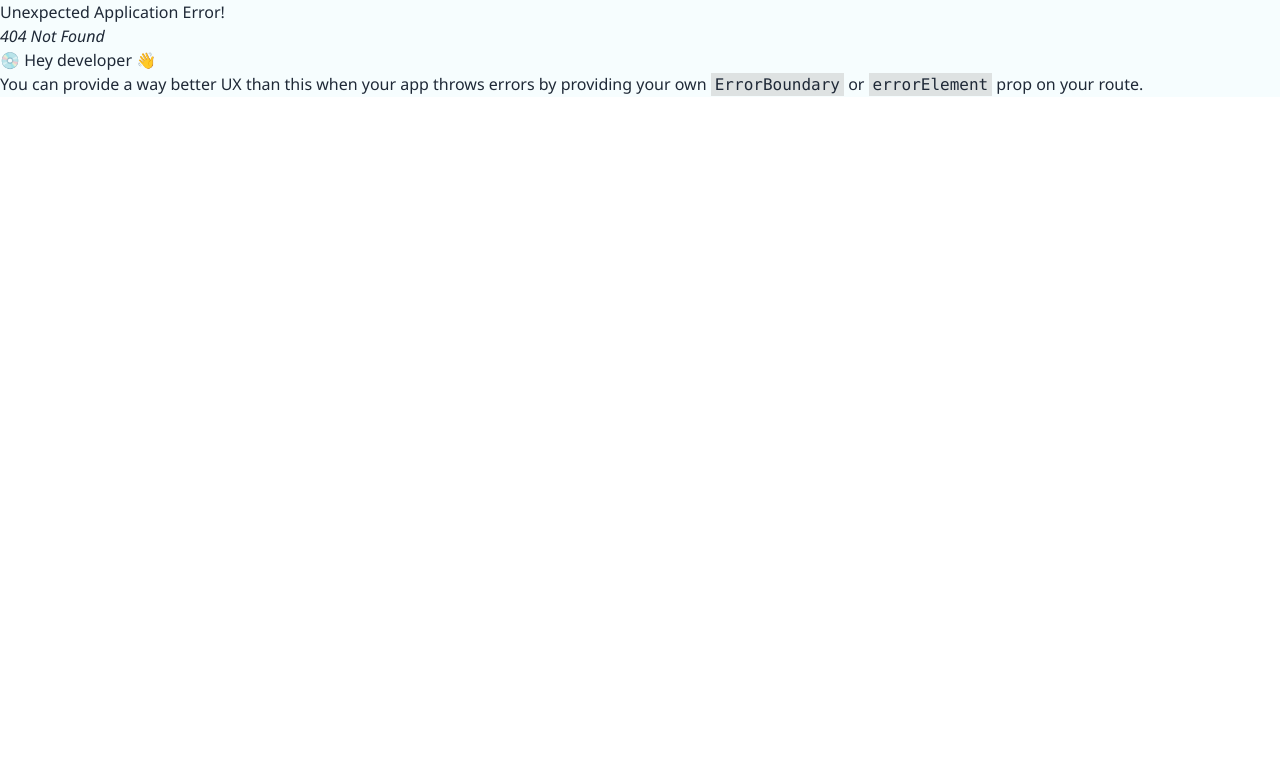
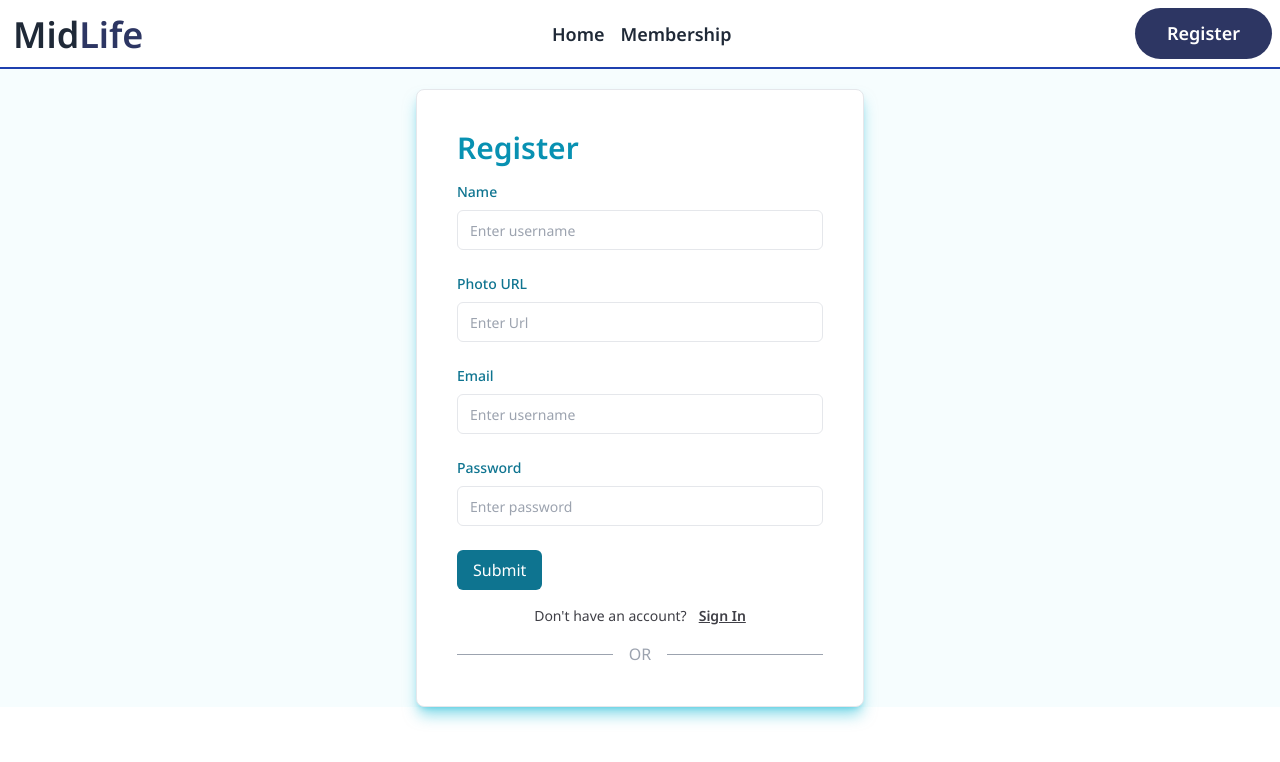
Before and after one commit to naimulislammunna/Midlife-diagnostic-App, a React (Vite) app: page /register in a window 1280 px wide. Before the commit this address had no page. Shown: the top 762 px of the page. Built offline with nearby package versions, Linux system fonts and the light colour scheme.

Commit message:
register added

```diff
--- a/package.json
+++ b/package.json
@@ -10,6 +10,7 @@
     "preview": "vite preview"
   },
   "dependencies": {
+    "formik": "^2.4.6",
     "react": "^18.3.1",
     "react-dom": "^18.3.1"
   },
--- /dev/null
+++ b/src/Auth/AuthProvider.jsx
@@ -0,0 +1,23 @@
+import { createUserWithEmailAndPassword } from 'firebase/auth';
+import { createContext } from 'react';
+import auth from '../firebase/firebase.config';
+
+export const AuthContext = createContext();
+
+const AuthProvider = ({children}) => {
+
+    const handleRegister = (email, password) =>{
+        createUserWithEmailAndPassword(auth, email, password)
+    }
+
+    const info = {
+        handleRegister
+    }
+    return (
+        <AuthContext.Provider value={info}>
+            {children}
+        </AuthContext.Provider>
+    );
+};
+
+export default AuthProvider;
--- a/src/Components/Navber/Navber.jsx
+++ b/src/Components/Navber/Navber.jsx
@@ -1,8 +1,89 @@
+
+// import { useContext } from "react";
+import { Link, NavLink } from "react-router-dom";
+// import { AuthContext } from "../../Auth/AuthProvider";
+
 
 const Navber = () => {
+    // const { userInfo, logOut } = useContext(AuthContext);
+
+    // const handleLogOut = () => {
+    //     logOut();
+    // }
+
+
+    const items = <>
+        <NavLink to='/'><button className="text-gray text-lg font-semibold hover:border-b-2 hover:border-orange">Home</button></NavLink>
+        <NavLink to='/membership'><button className="text-gray text-lg font-semibold hover:border-b-2 hover:border-orange">Membership</button></NavLink>
+    </>
     return (
-        <div>
-            navber
+        <div className="home-container flex bg-white border-b-2 border-blue-800">
+            <div className="navbar flex justify-between">
+                <div>
+                    <div className="dropdown">
+                        <div tabIndex={0} role="button" className="btn btn-ghost lg:hidden p-0">
+                            <svg
+                                xmlns="http://www.w3.org/2000/svg"
+                                className="h-5 w-5"
+                                fill="none"
+                                viewBox="0 0 24 24"
+                                stroke="currentColor">
+                                <path
+                                    strokeLinecap="round"
+                                    strokeLinejoin="round"
+                                    strokeWidth="2"
+                                    d="M4 6h16M4 12h8m-8 6h16" />
+                            </svg>
+                        </div>
+                        <ul
+                            tabIndex={0}
+                            className="menu menu-sm dropdown-content bg-base-100 rounded-box z-[1] mt-3 w-52 p-2 shadow">
+                            {items}
+                        </ul>
+                    </div>
+                    <div className="flex">
+                        <Link to='/'>
+                            <a className="btn btn-ghost text-2xl lg:text-4xl logo gap-0 p-1">Mid<span className="text-myBlue logo">Life</span></a>
+                        </Link>
+                    </div>
+                </div>
+                <div className="navbar-center hidden lg:flex">
+                    <ul className="menu menu-horizontal px-1 flex gap-4">
+                        {items}
+                    </ul>
+                </div>
+                <div className="flex-none">
+                    {/* {
+                        userInfo?.email || <Link to='/register'>
+                            <button className="button">Register</button>
+                        </Link>
+                    } */}
+                    <Link to='/register'>
+                        <button className="button">Register</button>
+                    </Link>
+                    {/* {userInfo && <div className="dropdown dropdown-end">
+                        <div tabIndex={0} role="button" className="btn btn-ghost btn-circle avatar">
+                            <div className="w-10 rounded-full">
+                                <img
+                                    alt="Tailwind CSS Navbar component"
+                                    src={userInfo?.photoURL} />
+
+                            </div>
+                        </div>
+                        <ul
+                            tabIndex={0}
+                            className="menu menu-sm dropdown-content bg-base-100 rounded-box z-[1] mt-3 w-52 p-2 shadow">
+                            <li>
+                                {userInfo?.displayName}
+                            </li>
+                            <li className="my-3"><Link to='/dashboard'>Dashboard</Link></li>
+                            <li className="my-3"><Link to='/admin-dashboard'>Admin-dashboard</Link></li>
+                            <li>{userInfo && <button onClick={handleLogOut} className="px-4 py-2 rounded-full bg-white">Sign Out</button>}</li>
+                        </ul>
+                    </div>} */}
+                </div>
+            </div>
+
         </div>
     );
 };
--- /dev/null
+++ b/src/Pages/Register/Register.jsx
@@ -0,0 +1,106 @@
+
+import { useContext, useState } from "react";
+import { Link, useLocation, useNavigate } from "react-router-dom";
+// import { AuthContext } from "../../Auth/AuthProvider";
+import { useForm } from "react-hook-form";
+// import { toast, ToastContainer } from "react-toastify";
+// import 'react-toastify/dist/ReactToastify.css';
+// import { AuthContext } from "../../Auth/AuthProvider";
+// import useAxiosPublic from "../../Hook/useAxiosPublic";
+// import Swal from "sweetalert2";
+// import GoogleLogIn from "../../Components/GoogleLogIn/GoogleLogIn";
+
+const Register = () => {
+    // const {handleRegister} = useContext(AuthContext);
+
+    const {
+        register,
+        handleSubmit,
+        formState: { errors },
+      } = useForm()
+
+      const onSubmit = (data) => console.log(data)
+
+    return (
+        <div className="my-5">
+            <div className="mx-auto w-full max-w-md space-y-4 rounded-lg border bg-white p-10 shadow-lg dark:border-cyan-700 dark:bg-cyan-900  shadow-cyan-500/50">
+                <h1 className="text-3xl font-semibold text-cyan-600">Register</h1>
+                <form onSubmit={handleSubmit(onSubmit)} className="space-y-6">
+                    <div className="space-y-2 text-sm text-cyan-700 dark:text-cyan-300">
+                        <label htmlFor="username_2" className="block font-medium">
+                            Name
+                        </label>
+                        <input
+                            className="flex h-10 w-full rounded-md border px-3 py-2 text-sm focus:ring-1 focus-visible:outline-none dark:border-cyan-700"
+                            id="username_2"
+                            placeholder="Enter username"
+                            name="name"
+                            type="text"
+                            required
+                            {...register('name')}
+                        />
+                    </div>
+                    <div className="space-y-2 text-sm text-cyan-700 dark:text-cyan-300">
+                        <label htmlFor="photoUrl" className="block font-medium">
+                            Photo URL
+                        </label>
+                        <input
+                            className="flex h-10 w-full rounded-md border px-3 py-2 text-sm focus:ring-1 focus-visible:outline-none dark:border-cyan-700"
+                            id="photoUrl"
+                            placeholder="Enter Url"
+                            name="photoUrl"
+                            type="text"
+                            required
+                            {...register('photoURL')}
+                        />
+                    </div>
+                    <div className="space-y-2 text-sm text-cyan-700 dark:text-cyan-300">
+                        <label htmlFor="email" className="block font-medium">
+                            Email
+                        </label>
+                        <input
+                            className="flex h-10 w-full rounded-md border px-3 py-2 text-sm focus:ring-1 focus-visible:outline-none dark:border-cyan-700"
+                            id="email"
+                            placeholder="Enter username"
+                            name="email"
+                            type="email"
+                            required
+                            {...register('email')}
+                        />
+                    </div>
+                    <div className="space-y-2 text-sm text-cyan-700 dark:text-cyan-300">
+                        <label htmlFor="password_2" className="block font-medium">
+                            Password
+                        </label>
+                        <input
+                            className="flex h-10 w-full rounded-md border px-3 py-2 text-sm focus:ring-1 focus-visible:outline-none dark:border-cyan-700"
+                            id="password_2"
+                            placeholder="Enter password"
+                            name="password"
+                            type="password"
+                            required
+                        />
+                    </div>
+                    <input type="submit" value='Submit' className="w- rounded-md bg-cyan-700 px-4 py-2 text-white transition-colors hover:bg-cyan-900 dark:bg-cyan-700 cursor-pointer" />
+                </form>
+                <p className="text-center text-sm text-zinc-700 dark:text-zinc-300">
+                    Don&apos;t have an account?
+                    <Link to='/sign-in'>
+                        <a className="ml-3 font-semibold underline">
+                            Sign In
+                        </a>
+                    </Link>
+                </p>
+                <div className="my-8 flex items-center">
+                    <hr className="flex-1 border-gray-400" />
+                    <div className="mx-4 text-gray-400">OR</div>
+                    <hr className="flex-1 border-gray-400" />
+                </div>
+                {/* Social icons */}
+                {/* <GoogleLogIn></GoogleLogIn> */}
+            </div>
+        </div>
+    );
+};
+
+export default Register;
```
Also changed, not shown: src/Routes/Routes.jsx (+11 -1 lines), src/Pages/Home/Home.jsx (line endings or trailing spaces), src/Pages/SignIn/SignIn.jsx (added), src/firebase/firebase.config.js (added), 1 other file (tests, documents, lock files or other folders).
